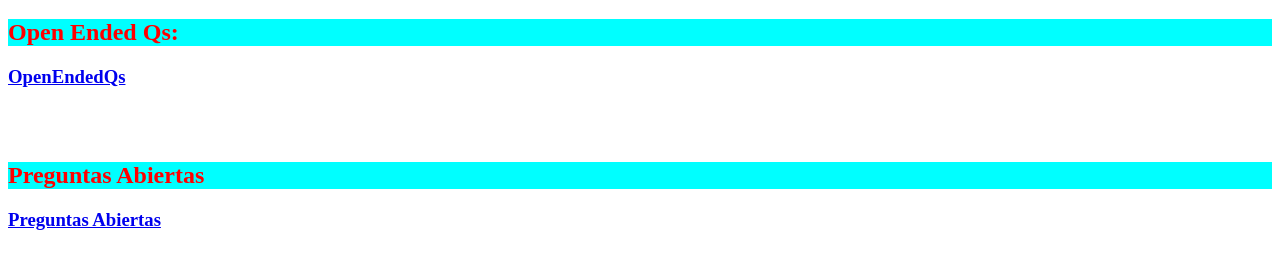
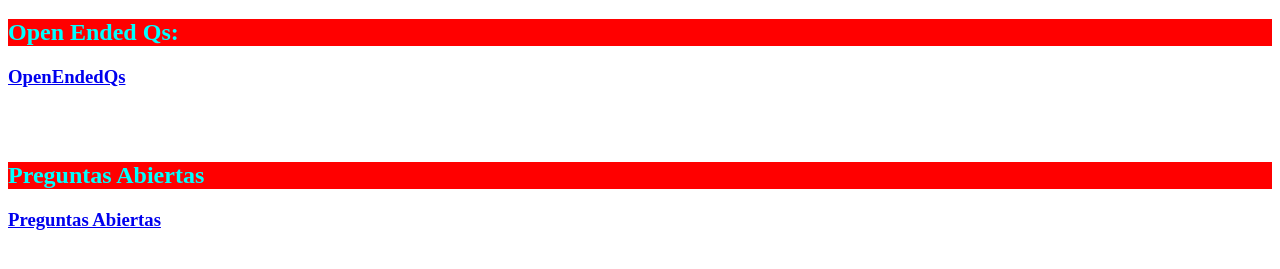
Before and after one commit to exchangebridgepcpy/ExchangeBridge, a plain HTML site: page index.html in a window 1280 px wide. Shown: the part 61-330 px from the top of the page. Drawn offline with Linux system fonts and the light colour scheme.

Commit message:
Second Update
First was just to deploy, second is to test if it accounts for changes in main files

```diff
--- a/styles.css
+++ b/styles.css
@@ -4,6 +4,6 @@ header{
 }
 
 main > h2 {
-    background-color: aqua;
-    color: red
+    background-color: red;
+    color: aqua;
 }
```
